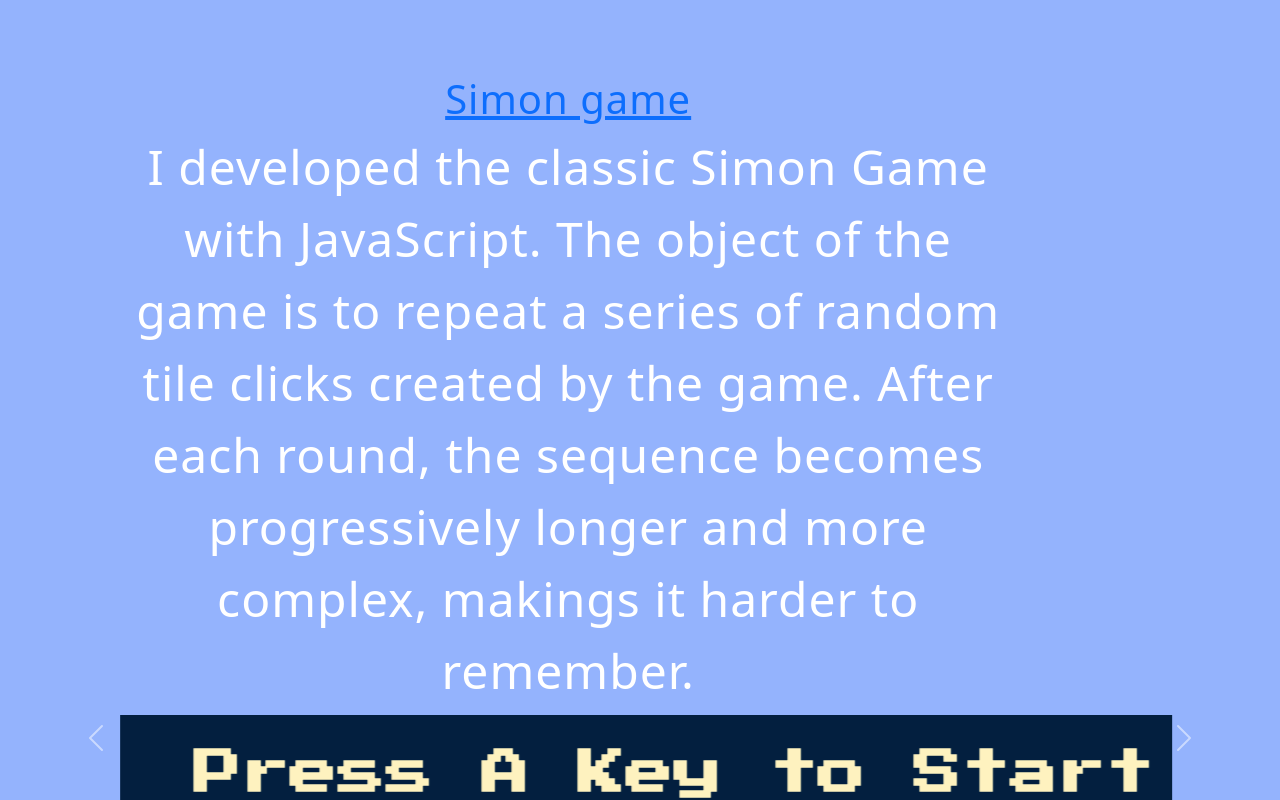
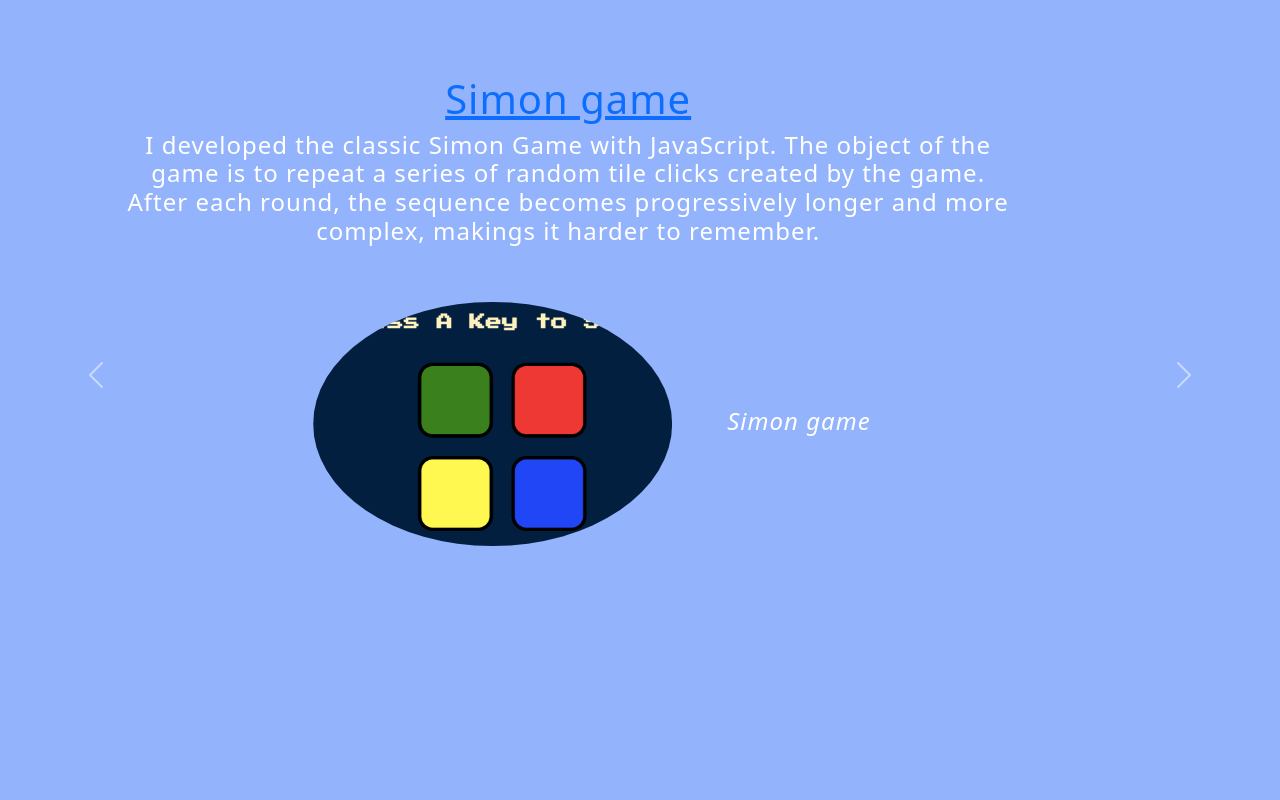
Before and after one commit to Priyatamkumar/priyatamportfolio, a plain HTML site: page index.html in a window 1280 px wide. Shown: the part 2580-3380 px from the top of the page. Drawn offline with nearby package versions, Linux system fonts and the light colour scheme.

Commit message:
Update index.html

```diff
--- a/index.html
+++ b/index.html
@@ -118,9 +118,9 @@
       <h1 class="big-heading">Project</h1>
       <div class="carousel-item active container-fluid">
         <a href="https://priyatamkumar.github.io/Simon-Game/" target="_blank"><h1>Simon game</h1></a>
-        <h4 class="project-text">I developed the classic Simon Game with JavaScript. The object of the game is to repeat a series of random tile clicks created by the game.
+        <h4>I developed the classic Simon Game with JavaScript. The object of the game is to repeat a series of random tile clicks created by the game.
 After each round, the sequence becomes progressively longer and more complex, makings it harder to remember.</h4>
-        <img class="image" src="images/simon-game.png" alt="simon-game">
+        <img class="project-image" src="images/simon-game.png" alt="simon-game">
   <em>Simon game</em>
       </div>
       <div class="carousel-item container-fluid">
```
